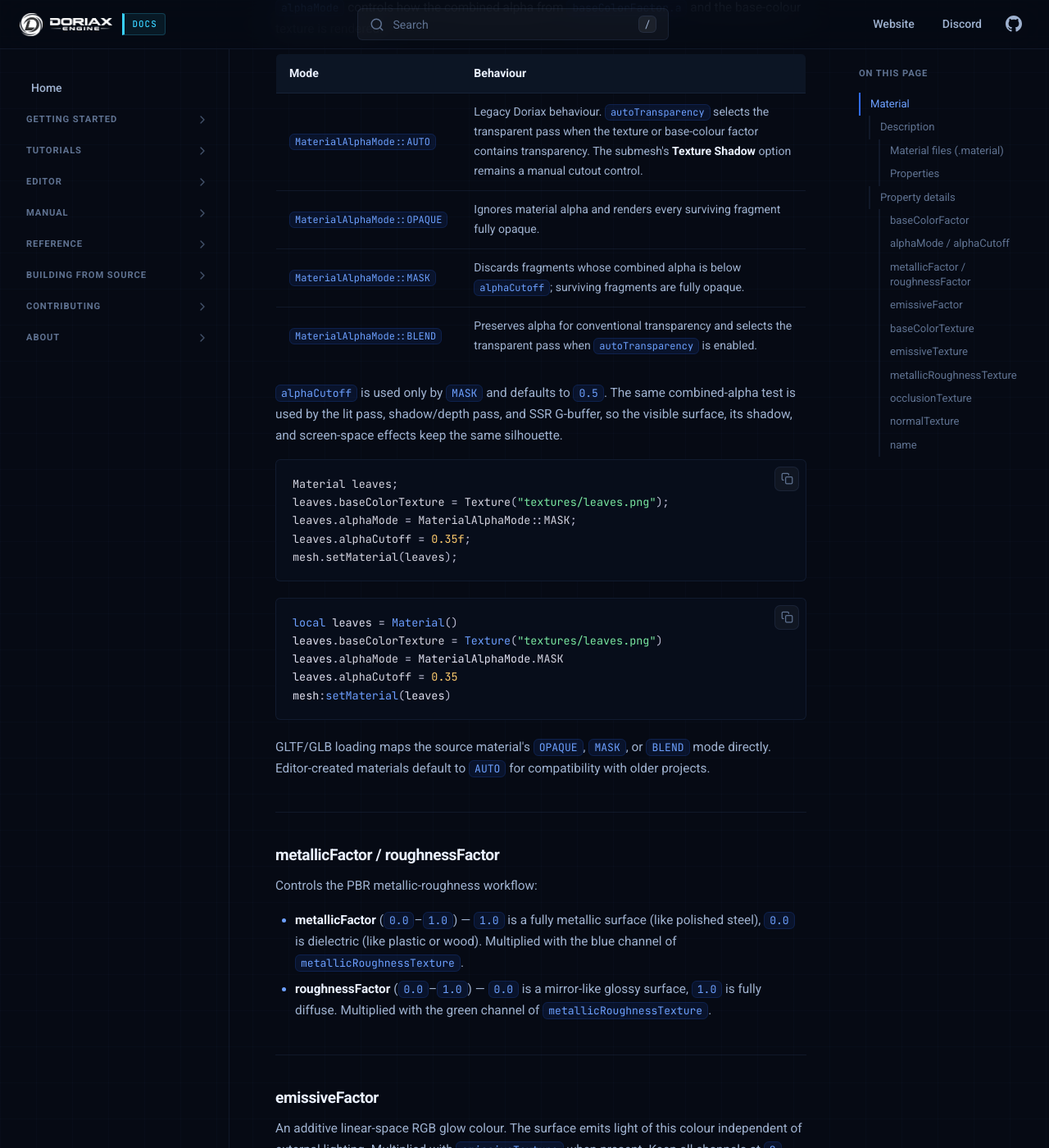
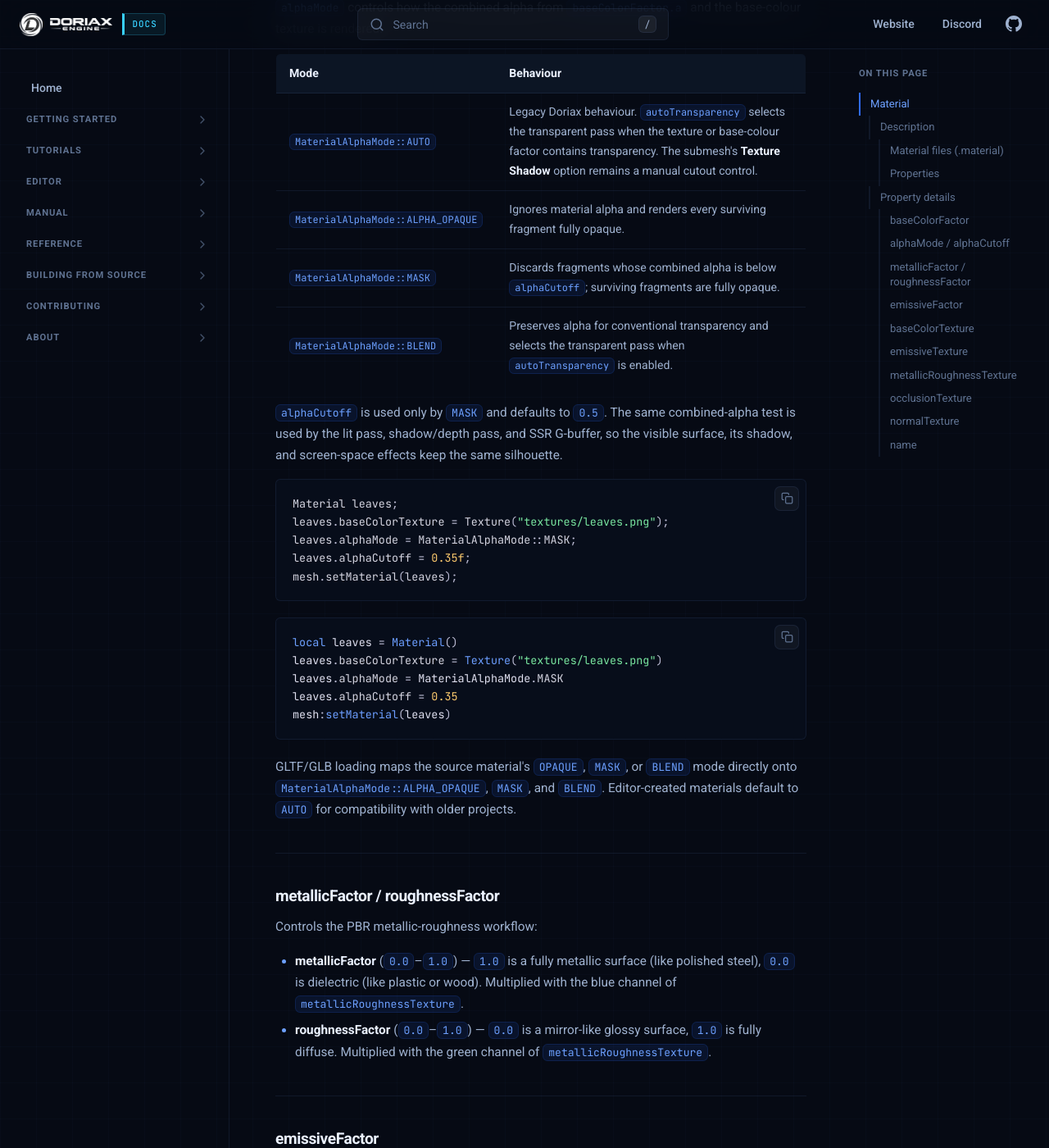
Before and after one commit to doriaxengine/doriax-docs, an MkDocs documentation site: the page built from docs/reference/classes/material.md, in a window 1280 px wide and 1400 px high, scrolled down 2183 px. Shown: the whole window at 82% size. Built offline with MkDocs 1.6.1, drawn with Linux system fonts in a browser that asks for light colours.

Commit message:
Renamed OPAQUE to ALPHA_OPAQUE

````diff
--- a/docs/reference/classes/material.md
+++ b/docs/reference/classes/material.md
@@ -75,7 +75,7 @@ texture is rendered:
 | Mode | Behaviour |
 | --- | --- |
 | `MaterialAlphaMode::AUTO` | Legacy Doriax behaviour. `autoTransparency` selects the transparent pass when the texture or base-colour factor contains transparency. The submesh's **Texture Shadow** option remains a manual cutout control. |
-| `MaterialAlphaMode::OPAQUE` | Ignores material alpha and renders every surviving fragment fully opaque. |
+| `MaterialAlphaMode::ALPHA_OPAQUE` | Ignores material alpha and renders every surviving fragment fully opaque. |
 | `MaterialAlphaMode::MASK` | Discards fragments whose combined alpha is below `alphaCutoff`; surviving fragments are fully opaque. |
 | `MaterialAlphaMode::BLEND` | Preserves alpha for conventional transparency and selects the transparent pass when `autoTransparency` is enabled. |
 
@@ -99,7 +99,8 @@ leaves.alphaCutoff = 0.35
 mesh:setMaterial(leaves)
 ```
 
-GLTF/GLB loading maps the source material's `OPAQUE`, `MASK`, or `BLEND` mode directly.
+GLTF/GLB loading maps the source material's `OPAQUE`, `MASK`, or `BLEND` mode directly
+onto `MaterialAlphaMode::ALPHA_OPAQUE`, `MASK`, and `BLEND`.
 Editor-created materials default to `AUTO` for compatibility with older projects.
 
 ---
````
Also changed, not shown: docs/manual/rendering-pipeline.md (+2 -2 lines), docs/reference/enums.md (+1 -1 lines).
